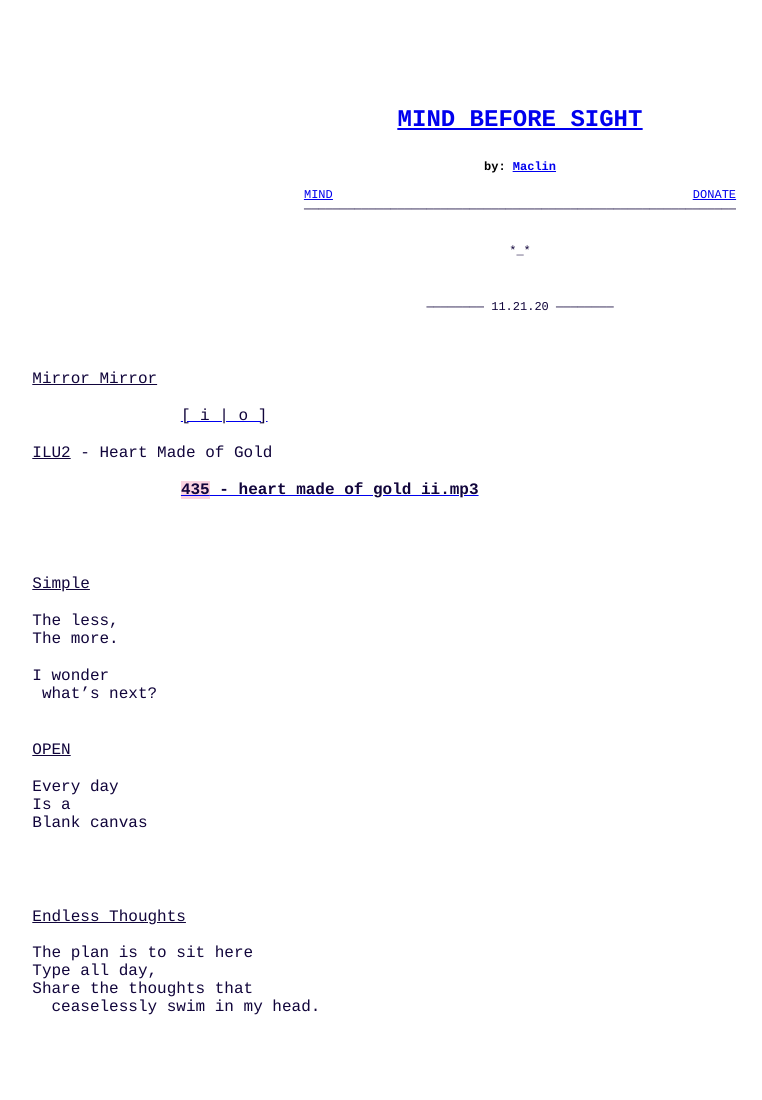
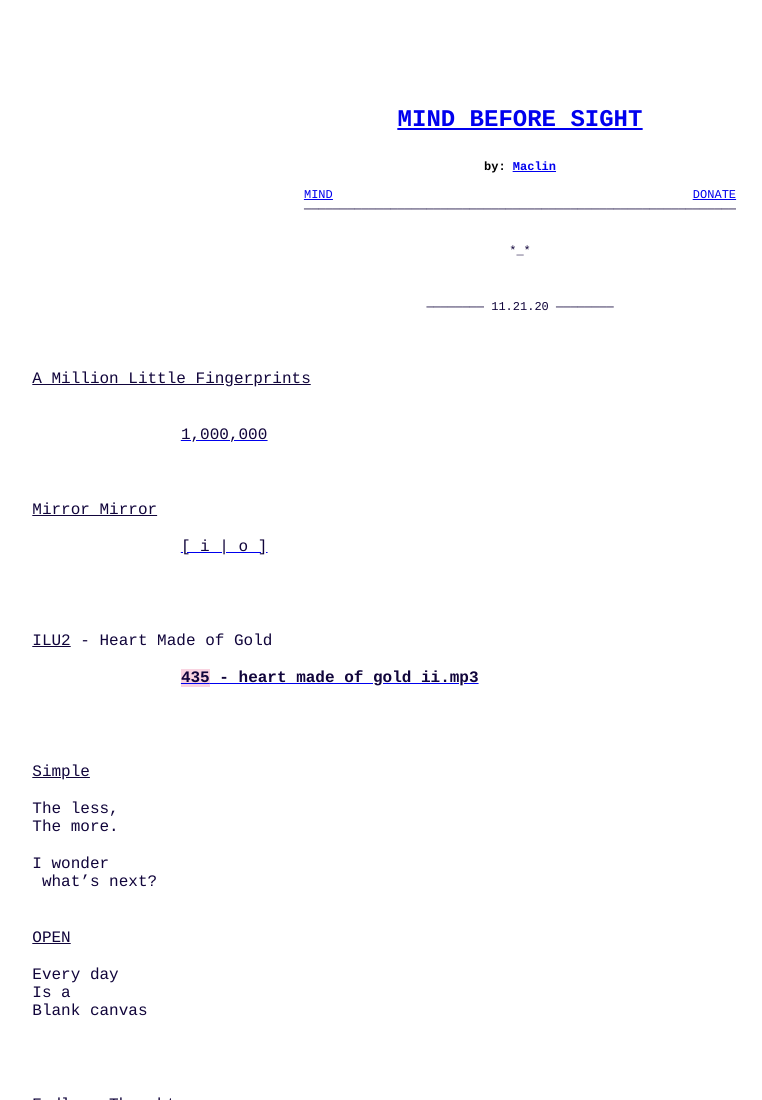
Before and after one commit to mbilski17/mbs, a plain HTML site: page index.html in a window 1280 px wide. Shown: the top 1100 px of the page, without its empty margins (120-882 px from the left). Drawn offline with Linux system fonts and the light colour scheme.

Commit message:
Update index.html

```diff
--- a/index.html
+++ b/index.html
@@ -87,9 +87,19 @@
 <p class="p10"><span class="s1"><br>
 </span></p>
 <p class="p11"><span class="s1"></span><br></p>
+<p class="p12"><span class="s2">A Million Little Fingerprints</span></p>
+<p class="p13"><span class="s2"></span><br></p>
+<p class="p13"><span class="s2"></span><br></p>
+<p class="p12"><span class="s2"><span class="Apple-tab-span">	</span><a href="https://photos.app.goo.gl/U3G21QzJ6JcDYP499"><span class="s7">1,000,000</span></a></span></p>
+<p class="p13"><span class="s2"></span><br></p>
+<p class="p13"><span class="s2"></span><br></p>
+<p class="p13"><span class="s2"></span><br></p>
 <p class="p12"><span class="s2">Mirror Mirror</span></p>
 <p class="p13"><span class="s2"></span><br></p>
 <p class="p12"><span class="s2"><span class="Apple-tab-span">	</span><a href="https://lh3.googleusercontent.com/pw/ACtC-3fFo8vvNDad7JfBixUuVWRU92RnpBL0pHSY2RNTCWjuoNYKjiJaBQsdWqmrRoBuR7msqvwk4dJokVEVNNTxEcWENDoCfJW2PodAc9gNFdX8MrTxSnsHCi1WWq1X7wLRaSOqxi0qit4YV9GKO_KRdYbT4Q=w2154-h1010-no?authuser=0"><span class="s7">[ i | o ]</span></a></span></p>
+<p class="p13"><span class="s1"></span><br></p>
+<p class="p13"><span class="s1"></span><br></p>
+<p class="p13"><span class="s1"></span><br></p>
 <p class="p13"><span class="s1"></span><br></p>
 <p class="p12"><span class="s2">ILU2</span><span class="s1"> - Heart Made of Gold<span class="Apple-converted-space"> </span></span></p>
 <p class="p13"><span class="s2"></span><br></p>
```
